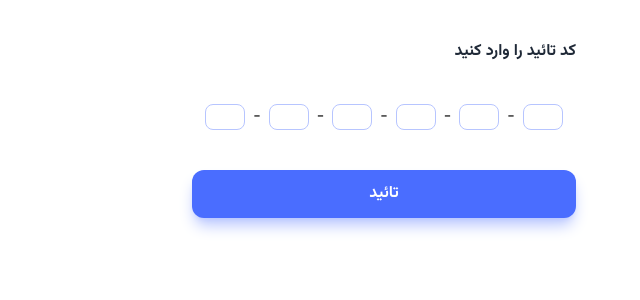
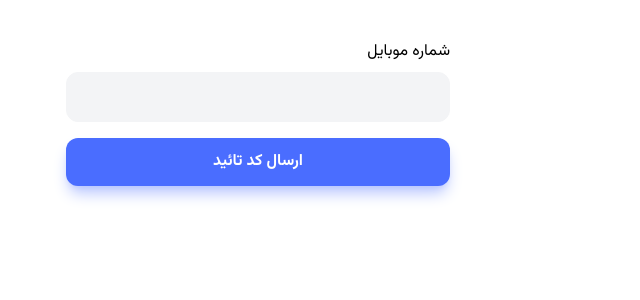
Before and after one commit to Farhad-Toumarzade/Freelancing-App, a React (Vite) app: page /auth in a window 1280 px wide. Shown: the top 300 px of the page, without its empty margins (449-1089 px from the left). Built offline with nearby package versions, Linux system fonts and the light colour scheme.

Commit message:
send otp handler

```diff
--- a/package.json
+++ b/package.json
@@ -23,6 +23,7 @@
     "react-loader-spinner": "^5.4.5",
     "react-multi-date-picker": "^4.4.1",
     "react-otp-input": "^3.1.0",
+    "react-query": "^3.39.3",
     "react-router-dom": "^6.17.0",
     "react-tag-input-component": "^2.0.2"
   },
--- a/src/App.jsx
+++ b/src/App.jsx
@@ -1,13 +1,20 @@
 import { Route, Routes } from "react-router-dom";
 import Auth from "./pages/Auth";
+import { QueryClient, QueryClientProvider } from "@tanstack/react-query";
+import { Toaster } from "react-hot-toast";
+
+const queryClient = new QueryClient();
 
 function App() {
   return (
-    <div className="container xl:max-w-screen-xl">
-      <Routes>
-        <Route path="/auth" element={<Auth />} />
-      </Routes>
-    </div>
+    <QueryClientProvider client={queryClient}>
+      <Toaster />
+      <div className="container xl:max-w-screen-xl">
+        <Routes>
+          <Route path="/auth" element={<Auth />} />
+        </Routes>
+      </div>
+    </QueryClientProvider>
   );
 }
 
--- a/src/features/Authentication/SendOTPForm.jsx
+++ b/src/features/Authentication/SendOTPForm.jsx
@@ -1,19 +1,38 @@
 import { useState } from "react";
 import TextField from "../../ui/TextField";
+import { useMutation } from "@tanstack/react-query";
+import { getOtp } from "../../services/authServices";
+import toast from "react-hot-toast";
 
 function SendOTPForm() {
   const [phoneNumber, setPhoneNumber] = useState("");
+  const { isPending, data, error, mutateAsync } = useMutation({
+    mutationFn: getOtp,
+  });
+
+  const sendOtpHandler = async (e) => {
+    e.preventDefault();
+    try {
+      const data = await mutateAsync({ phoneNumber });
+      console.log(data);
+      // toast.success
+    } catch (error) {
+      toast.error(error?.response?.data?.message);
+    }
+  };
 
   return (
     <div>
-      <form className="space-y-4">
+      <form className="space-y-4" onSubmit={sendOtpHandler}>
         <TextField
           label="شماره موبایل"
           name="phoneNumber"
           value={phoneNumber}
           onChange={(e) => setPhoneNumber(e.target.value)}
         />
-        <button className="btn btn--primary w-full">ارسال کد تائید</button>
+        <button type="submit" className="btn btn--primary w-full">
+          ارسال کد تائید
+        </button>
       </form>
     </div>
   );
--- a/src/pages/Auth.jsx
+++ b/src/pages/Auth.jsx
@@ -1,12 +1,12 @@
-import CheckOTPForm from "../features/Authentication/CheckOTPForm";
-// import SendOTPForm from "../features/Authentication/SendOTPForm";
+// import CheckOTPForm from "../features/Authentication/CheckOTPForm";
+import SendOTPForm from "../features/Authentication/SendOTPForm";
 
 function Auth() {
   return (
     <div className=" flex justify-center pt-10">
       <div className="w-full sm:max-w-sm">
-        {/* <SendOTPForm /> */}
-        <CheckOTPForm />
+        <SendOTPForm />
+        {/* <CheckOTPForm /> */}
       </div>
     </div>
   );
--- /dev/null
+++ b/src/services/authServices.js
@@ -0,0 +1,9 @@
+import http from "./httpService";
+
+export function getOtp(data) {
+  return http.post("/user/get-otp", data);
+}
+
+export function checkOtp(data) {
+  return http.post("/user/check-otp", data);
+}
--- /dev/null
+++ b/src/services/httpService.js
@@ -0,0 +1,15 @@
+import axios from "axios";
+
+const app = axios.create({
+  baseURL: "http://localhost:5000/api",
+  withCredentials: true,
+});
+
+const http = {
+  get: app.get,
+  post: app.post,
+  delete: app.delete,
+  put: app.put,
+  patch: app.patch,
+};
+export default http;
```
Also changed, not shown: src/services/authApi.js (deleted), 1 other file (tests, documents, lock files or other folders).
